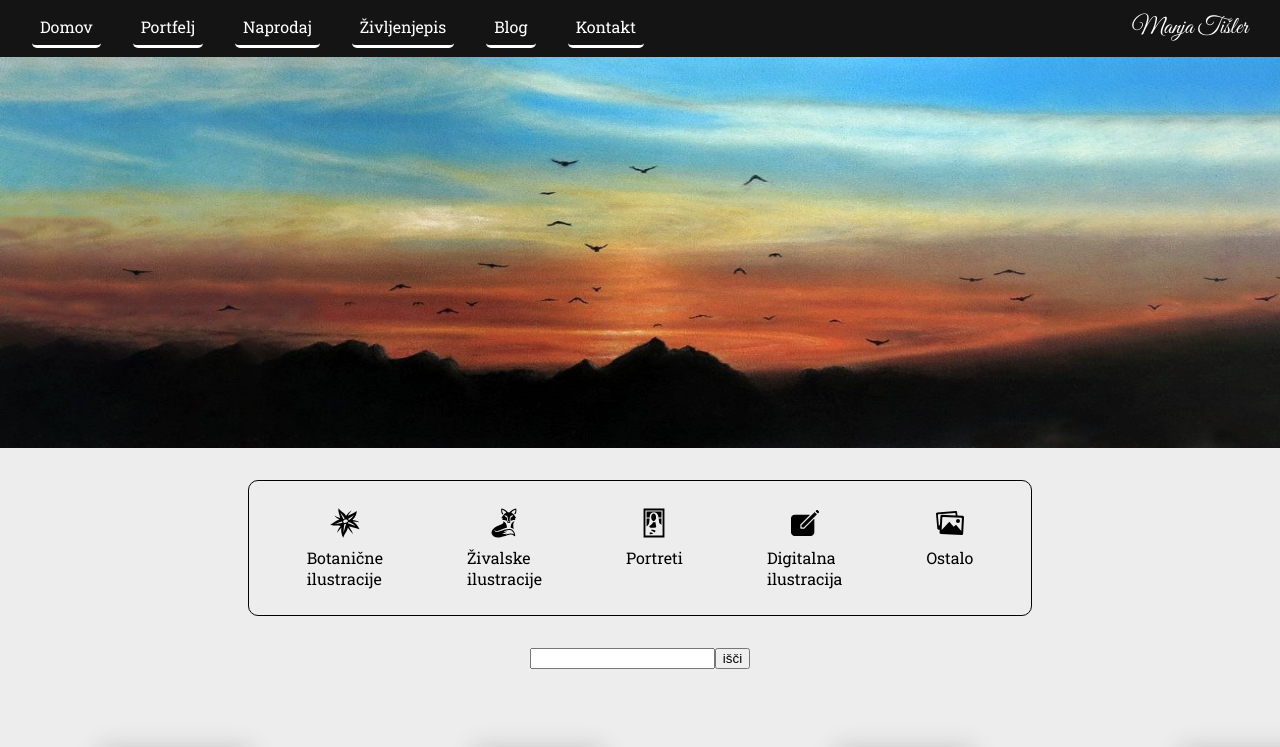
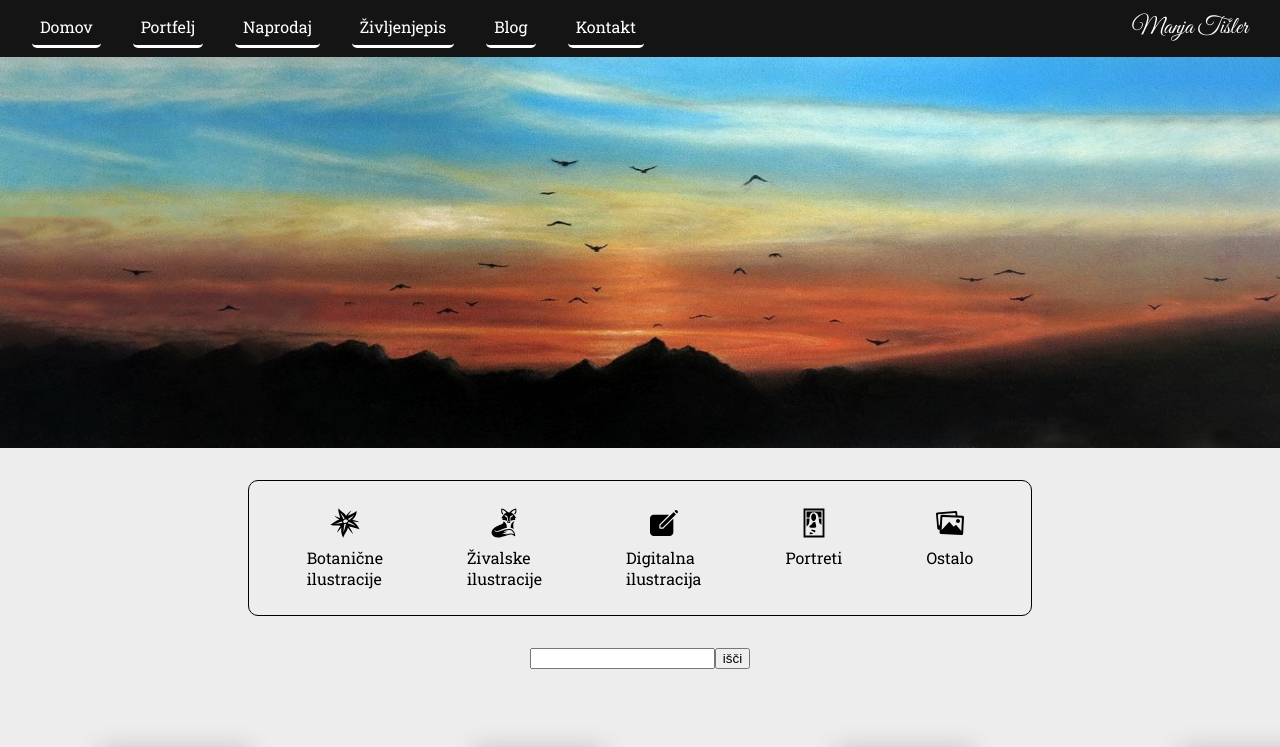
Before and after one commit to jureperos/Manja_Art_React, a React (Create React App) app: page /portfolio in a window 1280 px wide. Shown: the top 747 px of the page. Built offline with nearby package versions, Linux system fonts and the light colour scheme; a web font is replaced by a local one.

Commit message:
changed link sequence

```diff
--- a/src/components/portfolio/PortfolioLayout.js
+++ b/src/components/portfolio/PortfolioLayout.js
@@ -32,6 +32,13 @@ function PortfolioLayout () {
 
                 </Link>
 
+                <Link to={'/portfolio/digital'}>
+                    <IconContext.Provider value={{ className: 'link-icon' }}>
+                        <IoIosCreate/>
+                    </IconContext.Provider>
+                    <p>Digitalna ilustracija</p>
+                </Link>
+
                 <Link to={'/portfolio/portreti'}>
                     <IconContext.Provider value={{ className: 'link-icon' }}>
                         <GiMonaLisa />
@@ -39,12 +46,6 @@ function PortfolioLayout () {
                     <p>Portreti</p>
                 </Link>
 
-                <Link to={'/portfolio/digital'}>
-                    <IconContext.Provider value={{ className: 'link-icon' }}>
-                        <IoIosCreate/>
-                    </IconContext.Provider>
-                    <p>Digitalna ilustracija</p>
-                </Link>
 
                 <Link to={'/portfolio/ostalo'} className='last-link'>
                     <IconContext.Provider value={{ className: 'link-icon' }}>
```
